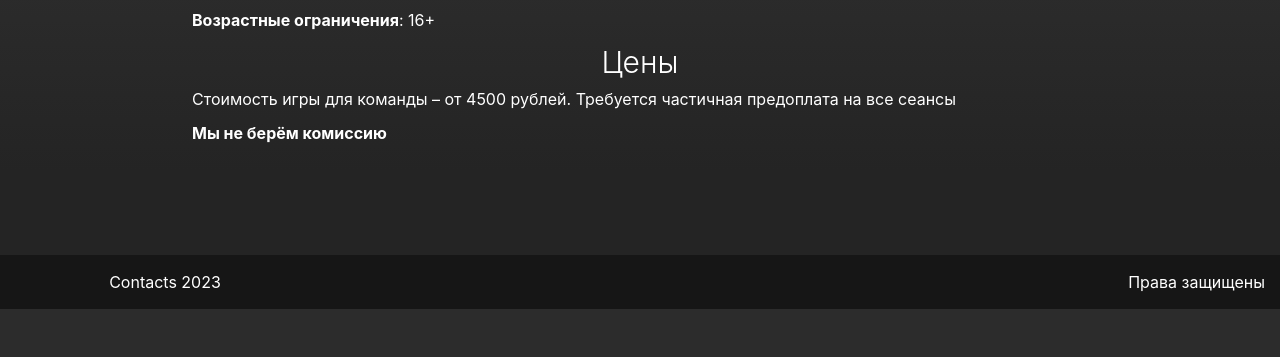
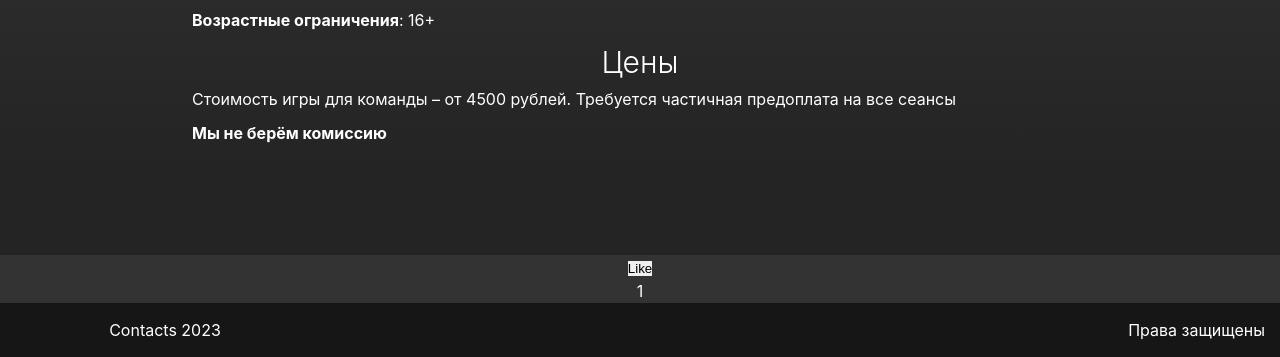
Before and after one commit to MariaGaligina/labWeb, a Django app: page /quest1 in a window 1280 px wide. Shown: the part 940-1297 px from the top of the page. Before the commit the page ends 1249 px from the top, so only its background shows below. Run offline with Django 4.2, Linux system fonts and the light colour scheme; data comes from the database, SQL or seed files in the repository; both versions use the stored data as it was after the commit.

Commit message:
like/unlike

```diff
--- a/quests/quest_app/models.py
+++ b/quests/quest_app/models.py
@@ -1,4 +1,5 @@
 from django.db import models
+from django.contrib.auth.models import User
 
 
 class Quest(models.Model):
@@ -18,3 +19,49 @@ class Quest(models.Model):
     time = models.IntegerField(default=60)
     cost = models.IntegerField(default=4000)
     addition = models.CharField(max_length=200)
+    likes = models.ManyToManyField(
+        User, related_name="blog_post", default=None, blank=True
+    )
+
+    def num_likes(self):
+        return self.likes.all().count()
+
+
+LIKE_CHOICES = (
+    ("Like", "Like"),
+    ("Unlike", "Unlike"),
+)
+
+
+class QuestNew(models.Model):
+    title1 = models.CharField(max_length=200)
+    short_description1 = models.TextField(blank=True)
+    full_description1 = models.TextField(blank=True)
+    count_members1 = models.CharField(max_length=7)
+    splashsqreen1 = models.ImageField(upload_to="splashscreens/")
+    icon_people1 = models.ImageField(upload_to="icon/people/")
+    icon_type_quest1 = models.ImageField(upload_to="icon/type_quest/")
+    type_quest1 = models.CharField(max_length=30)
+    city1 = models.CharField(max_length=50)
+    subway1 = models.CharField(max_length=50)
+    #    raiting = models.IntegerField(default=0)
+    is_published1 = models.BooleanField(default=True)
+    age_limit1 = models.CharField(max_length=3)
+    time1 = models.IntegerField(default=60)
+    cost1 = models.IntegerField(default=4000)
+    addition1 = models.CharField(max_length=200)
+    likes1 = models.ManyToManyField(
+        User, related_name="blog_post1", default=None, blank=True
+    )
+
+    def num_likes(self):
+        return self.likes.all().count()
+
+
+class Like(models.Model):
+    user = models.ForeignKey(User, on_delete=models.CASCADE)
+    post = models.ForeignKey(Quest, on_delete=models.CASCADE)
+    value = models.CharField(choices=LIKE_CHOICES, max_length=8)
+
+    def str(self):
+        return f"{self.user}-{self.post}-{self.value}"
--- a/quests/quest_app/templates/quest_app/base.html
+++ b/quests/quest_app/templates/quest_app/base.html
@@ -9,6 +9,7 @@
 		<title>{{title}}</title>
 		<link rel="stylesheet" href="{% static 'quest_app/css/style-add.css' %}" />
 		<link rel="stylesheet" href="{% static 'quest_app/css/burgerMenuStyle.css' %}" />
+		<script src="https://code.jquery.com/jquery-3.3.1.min.js"></script>
 	</head>
 	<body>
 		<div class="wrapper">
@@ -44,7 +45,25 @@
 					<h1>{{title}}</h1>
 				</div>
 				{% block content %} {% endblock content %}
+
+				<div class="row">
+					<form
+						action="{%url 'like-post-view'%}"
+						method="POST"
+						,
+						class="like-form"
+						,
+						id="{{quest.id}}">
+						{% csrf_token %}
+						<input type="hidden" name="post_id" value="{{quest.id}}" />
+						<button type="submit" class="ui button like-btn{{quest.id}}">
+							{% if user not in quest.likes.all %} Like {% else %} Unlike {% endif %}
+						</button>
+						<div class="like-count{{quest.id}}">{{quest.num_likes}}</div>
+					</form>
+				</div>
 			</main>
+
 			<footer class="footer">
 				<div class="footer-copy" id="contats">Contacts 2023</div>
 				<div class="footer-text">Права защищены</div>
@@ -52,4 +71,49 @@
 		</div>
 		<script src="{%static 'quest_app/js/burgerMenuScript.js' %}"></script>
 	</body>
+	{%block scripts %}
+	<script>
+		$( document ).ready(function() {
+
+		    $('.like-form').submit(function(e){
+		        e.preventDefault()
+
+		        const post_id = $(this).attr('id')
+
+		        const likeText = $(.like-btn${post_id}).text()
+		        const trim = $.trim(likeText)
+
+		        const url = $(this).attr('action')
+
+		        let res;
+		        const likes = $(.like-count${post_id}).text()
+		        const trimCount = parseInt(likes)
+
+		        $.ajax({
+		            type: 'POST',
+		            url: url,
+		            data: {
+		                'csrfmiddlewaretoken': $('input[name=csrfmiddlewaretoken]').val(),
+		                'post_id':post_id,
+		            },
+		            success: function(response) {
+		                if(trim === 'Unlike') {
+		                    $(.like-btn${post_id}).text('Like')
+		                    res = trimCount - 1
+		                } else {
+		                    $(.like-btn${post_id}).text('Unlike')
+		                    res = trimCount + 1
+		                }
+
+		                $(.like-count${post_id}).text(res)
+		            },
+		            error: function(response) {
+		                console.log('error', response)
+		            }
+		        })
+		    })
+
+		});
+	</script>
+	{%endblock scripts%}
 </html>
--- a/quests/quest_app/templates/quest_app/quest2.html
+++ b/quests/quest_app/templates/quest_app/quest2.html
@@ -37,8 +37,10 @@
 					<h2>Цены</h2>
 					<p>Стоимость игры для команды – от {{quest.cost}} рублей. Требуется частичная предоплата на все сеансы</p>
 					<p><b>{{quest.addition}}</b></p>
+
 				</div>
 			</main>
 
+
     </div>
 		{% endblock %}
--- a/quests/quest_app/urls.py
+++ b/quests/quest_app/urls.py
@@ -11,4 +11,5 @@ urlpatterns = [
     path("questZel1", views.questZel1),
     path("questZel2", views.questZel2),
     path("auth", views.auth),
+    path("liked/", views.like_unlike_post, name="like-post-view"),
 ]
--- a/quests/quest_app/views.py
+++ b/quests/quest_app/views.py
@@ -24,7 +24,8 @@ def quest1(request):
 
 def quest2(request):
     quest = Quest.objects.get(pk=2)
-    return render(request, "quest_app/quest2.html", {"quest": quest})
+    user = request.user
+    return render(request, "quest_app/quest2.html", {"quest": quest, "user": user})
 
 
 def quest3(request):
@@ -60,7 +61,35 @@ def auth(request):
             messages.success(
                 request, "Account was created: ", form.cleaned_data.get("username")
             )
-            return redirect("/quest0")
+            return redirect("/")
     # return render(request, "quest_app/auth.html")
 
     return render(request, "quest_app/auth.html", {"form": form})
+
+
+def like_unlike_post(request):
+    user = request.user
+    if request.method == "POST":
+        post_id = request.POST.get("post_id")
+        post_obj = Quest.objects.get(id=post_id)
+
+        if user in post_obj.likes.all():
+            post_obj.likes.remove(user)
+        else:
+            post_obj.likes.add(user)
+
+        like, created = Like.objects.get_or_create(user=user, post_id=post_id)
+
+        if not created:
+            if like.value == "Like":
+                like.value = "Unlike"
+
+            else:
+                like.value = "Like"
+        else:
+            like.value = "Like"
+
+            post_obj.save()
+            like.save()
+
+    return redirect("/")  # "/quest2"
```
Also changed, not shown: quests/db.sqlite3, quests/quest_app/migrations/0002_quest_likes.py (added), quests/quest_app/migrations/0003_questnew.py (added), quests/quest_app/migrations/0004_like.py (added), quests/quest_app/templates/quest_app/quest1.html (line endings or trailing spaces).
